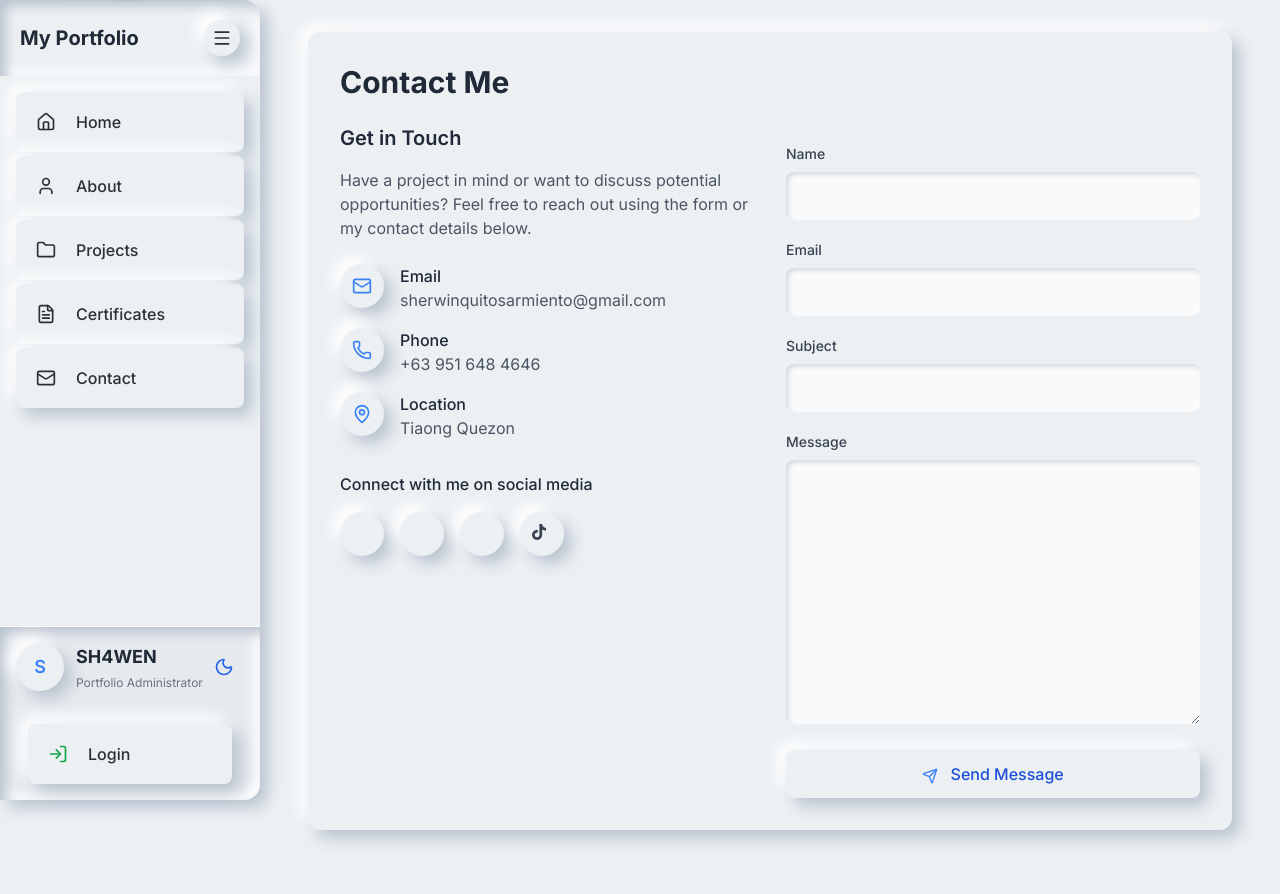
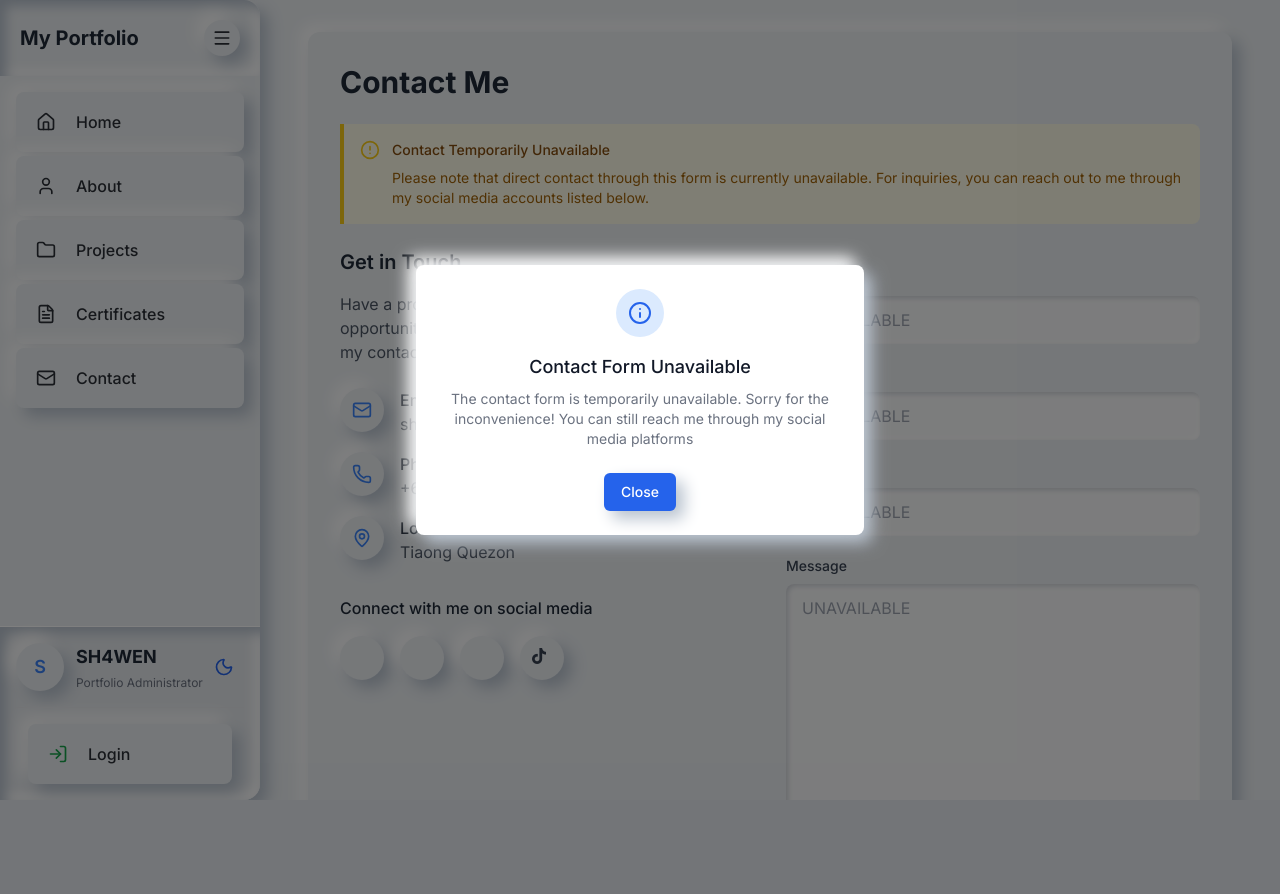
Before and after one commit to SH4WEN/dj-portfolio, a Django app: page /contact/ in a window 1280 px wide. After the commit the page ends 800 px from the top, so only its background shows below. Run offline with Django 5.2, Linux system fonts and the light colour scheme; some libraries are stand-ins or nearby versions.

Commit message:
UPDATE CONTACT TO TEMPORARY UNAVAILABLE

```diff
--- a/main/forms.py
+++ b/main/forms.py
@@ -1,14 +1,22 @@
-
 from django import forms
 
 class ContactForm(forms.Form):
-    name = forms.CharField(max_length=100)
-    email = forms.EmailField()
-    subject = forms.CharField(max_length=100)
-    message = forms.CharField(widget=forms.Textarea)
+    name = forms.CharField(
+        max_length=100,
+        widget=forms.TextInput(attrs={'placeholder': 'UNAVAILABLE'})
+    )
+    email = forms.EmailField(
+        widget=forms.EmailInput(attrs={'placeholder': 'UNAVAILABLE'})
+    )
+    subject = forms.CharField(
+        max_length=100,
+        widget=forms.TextInput(attrs={'placeholder': 'UNAVAILABLE'})
+    )
+    message = forms.CharField(
+        widget=forms.Textarea(attrs={'placeholder': 'UNAVAILABLE'})
+    )
 
-
-    # def __init__(self, *args, **kwargs):
-    #     super(ContactForm, self).__init__(*args, **kwargs)
-    #     for field in self.fields.values():
-    #         field.widget.attrs['disabled'] = 'disabled'
+    def __init__(self, *args, **kwargs):
+        super(ContactForm, self).__init__(*args, **kwargs)
+        for field in self.fields.values():
+            field.widget.attrs['disabled'] = 'disabled'
--- a/main/templates/main/contact.html
+++ b/main/templates/main/contact.html
@@ -10,7 +10,7 @@
     </h1>
 
     <!-- Formal note about contact unavailability -->
-    <!-- <div
+    <div
       class="mb-6 p-4 bg-yellow-50 border-l-4 border-yellow-400 rounded-r-lg dark:bg-yellow-900/20 dark:border-yellow-600"
     >
       <div class="flex items-start">
@@ -33,7 +33,7 @@
           </div>
         </div>
       </div>
-    </div> -->
+    </div>
     <!-- End of formal note -->
 
     <!-- Add messages display -->
@@ -180,11 +180,7 @@
       </div>
 
       <div>
-        <form
-          method="post"
-          class="space-y-4 sm:space-y-5 disabled"
-          id="contact-form"
-        >
+        <form method="post" class="space-y-4 sm:space-y-5" id="contact-form">
           {% csrf_token %} {% if form.non_field_errors %}
           <div
             class="mb-4 p-4 text-sm text-red-700 bg-red-100 rounded-lg dark:bg-red-200 dark:text-red-800"
@@ -353,16 +349,26 @@
     padding: 0.75rem 1rem;
     border-radius: 0.5rem;
     background-color: #f9fafb;
-    color: #000;
+    color: #9ca3af; /* Gray text to indicate disabled state */
     border: none;
     box-shadow: inset 2px 2px 5px #d1d5db, inset -2px -2px 5px #ffffff;
     min-height: 44px;
     transition: all 0.2s ease;
+    cursor: not-allowed; /* Show cursor as not-allowed */
+  }
+
+  /* Make placeholder text more visible */
+  #id_name::placeholder,
+  #id_email::placeholder,
+  #id_subject::placeholder,
+  #id_message::placeholder {
+    color: #9ca3af;
+    opacity: 1; /* Firefox requires this */
   }
 
   #id_message {
     min-height: 120px;
-    resize: vertical;
+    resize: none; /* Disable resizing for disabled field */
   }
 
   .dark #id_name,
@@ -370,7 +376,7 @@
   .dark #id_subject,
   .dark #id_message {
     background-color: #1f2937;
-    color: #fff;
+    color: #9ca3af;
     box-shadow: inset 2px 2px 5px #111827, inset -2px -2px 5px #374151;
   }
 
@@ -378,17 +384,21 @@
   #id_email:focus,
   #id_subject:focus,
   #id_message:focus {
-    outline: 2px solid #3b82f6;
-    box-shadow: inset 2px 2px 5px #d1d5db, inset -2px -2px 5px #ffffff,
-      0 0 0 3px rgba(59, 130, 246, 0.2);
+    outline: none;
+    box-shadow: inset 2px 2px 5px #d1d5db, inset -2px -2px 5px #ffffff;
   }
 
   .dark #id_name:focus,
   .dark #id_email:focus,
   .dark #id_subject:focus,
   .dark #id_message:focus {
-    box-shadow: inset 2px 2px 5px #111827, inset -2px -2px 5px #374151,
-      0 0 0 3px rgba(59, 130, 246, 0.2);
+    box-shadow: inset 2px 2px 5px #111827, inset -2px -2px 5px #374151;
+  }
+
+  /* Style the submit button as disabled */
+  #submit-button {
+    opacity: 0.6;
+    cursor: not-allowed;
   }
 
   /* Modal styles */
@@ -423,44 +433,24 @@
       lucide.createIcons();
     }
 
-    // Check if there are Django messages and show modal if needed
-    const djangoMessages = document.querySelectorAll('[id^="django-message-"]');
-    djangoMessages.forEach(function (messageElement) {
-      const messageText = messageElement.textContent.trim();
-      if (messageText.includes("success")) {
-        showModal(
-          "Message Sent!",
-          "Your message has been sent successfully. I'll get back to you soon.",
-          "success"
-        );
-        // Clear form fields on successful submission
-        contactForm.reset();
-        // Hide the Django message since we're showing it in the modal
-        messageElement.style.display = "none";
-      } else if (messageText.includes("error")) {
-        showModal(
-          "Error Sending Message",
-          "There was an error sending your message. Please try again later.",
-          "error"
-        );
-        // Hide the Django message since we're showing it in the modal
-        messageElement.style.display = "none";
-      }
-    });
+    // Show modal immediately with unavailable message
+    showModal(
+      "Contact Form Unavailable",
+      "The contact form is temporarily unavailable. Sorry for the inconvenience! You can still reach me through my social media platforms",
+      "info"
+    );
 
     // Handle form submission
     contactForm.addEventListener("submit", function (e) {
-      // Show submitting state
-      const submitButton = document.getElementById("submit-button");
-      const originalText = submitButton.innerHTML;
-      submitButton.innerHTML =
-        '<i data-lucide="loader" class="w-4 h-4 text-blue-500 inline-block mr-2 animate-spin"></i> Sending...';
-      submitButton.disabled = true;
+      // Prevent form submission since it's unavailable
+      e.preventDefault();
 
-      // Initialize Lucide icons for the loader
-      if (typeof lucide !== "undefined") {
-        lucide.createIcons();
-      }
+      // Show modal with unavailable message
+      showModal(
+        "Contact Form Unavailable",
+        "The contact form is temporarily unavailable. Sorry for the inconvenience! You can still reach me through my social media platforms",
+        "info"
+      );
     });
 
     // Modal close functionality
@@ -490,6 +480,12 @@
           '<i data-lucide="x-circle" class="h-6 w-6 text-red-600 dark:text-red-400"></i>';
         modalIcon.className =
           "mx-auto flex items-center justify-center h-12 w-12 rounded-full bg-red-100 dark:bg-red-900 mb-4";
+      } else {
+        // Info type
+        modalIcon.innerHTML =
+          '<i data-lucide="info" class="h-6 w-6 text-blue-600 dark:text-blue-400"></i>';
+        modalIcon.className =
+          "mx-auto flex items-center justify-center h-12 w-12 rounded-full bg-blue-100 dark:bg-blue-900 mb-4";
       }
 
       // Initialize Lucide icons
```
